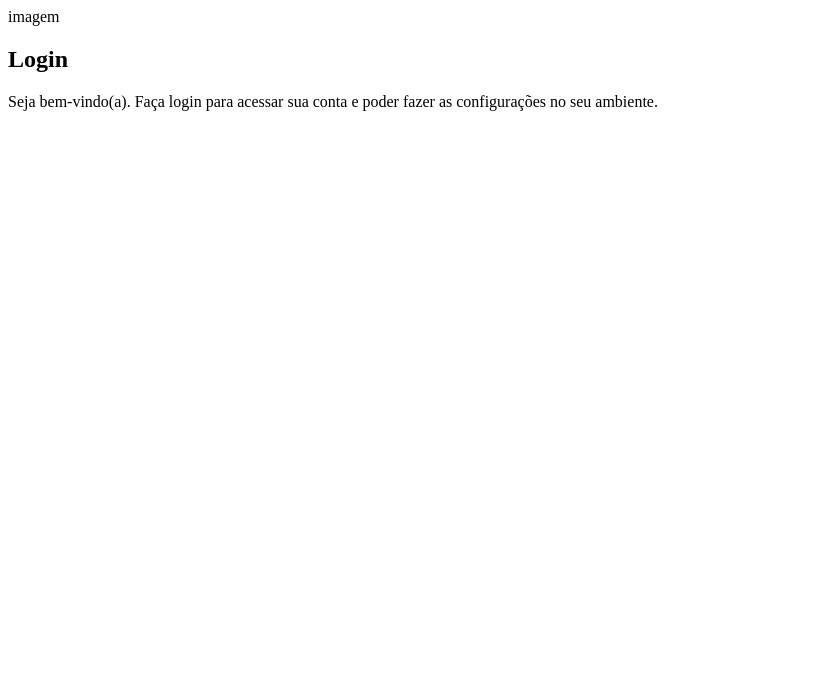
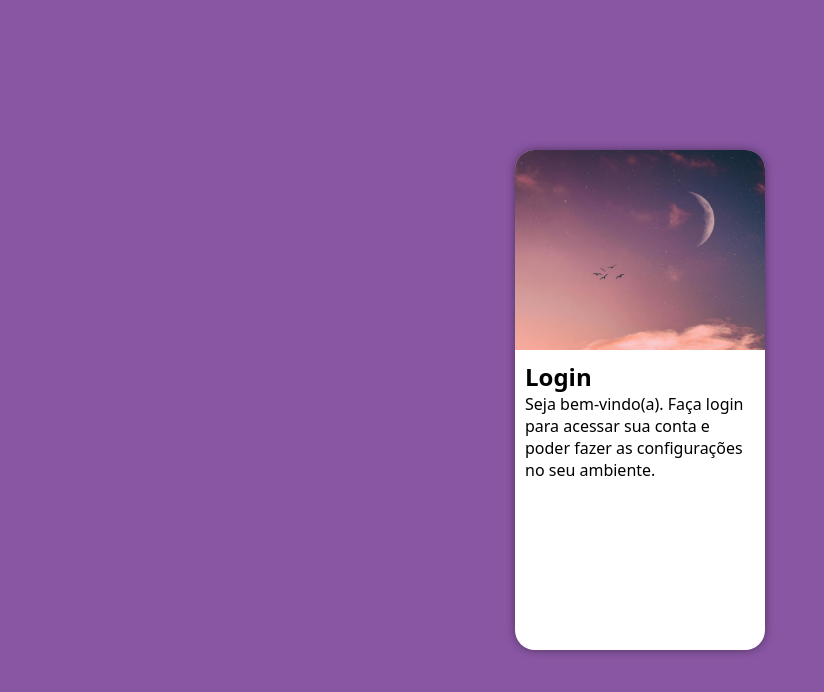
Before and after one commit to Pedrohenriquezuza/Projeto-Login, a plain HTML site: page index.html in a window 1280 px wide. Shown: the whole page, without its empty margins (0-824 px from the left). Drawn offline with Linux system fonts and the light colour scheme.

Commit message:
atualizei os estilos do form

```diff
--- a/estilos/style.css
+++ b/estilos/style.css
@@ -3,4 +3,49 @@
 *{
     --color01: #6064A6;
     --color02: #8956A3;
+    --color03: #ffff;
+    --color04: #000000;
+
+    font-family: system-ui, -apple-system, BlinkMacSystemFont, 'Segoe UI', Roboto, Oxygen, Ubuntu, Cantarell, 'Open Sans', 'Helvetica Neue', sans-serif;
+    padding: 0;
+    margin: 0;
+    box-sizing: border-box;
 }
+
+body, html{
+    background-color: var(--color02);
+    height: 100vh;
+    width: 100vw;
+}
+
+main{
+    position: relative;
+    height: 100vh;
+    width: 100vw;
+}
+
+section#login{
+    position: absolute;
+    top: 50%;
+    left: 50%;
+    transform: translate(-50%, -50%);
+    overflow: hidden;
+    box-shadow: 0px 0px 10px rgba(0, 0, 0, 0.418);
+
+    background-color: white;
+    width: 250px;
+    height: 500px;
+    border-radius: 20px;
+}
+
+section#login div#imagem{
+    background: var(--color02) url(../imgs/pexels-lisa-fotios-1921336.jpg) no-repeat top center ;
+    background-size: cover;
+    height: 200px;
+    display: block;
+}
+
+section#login div#formulario{
+    display: block;
+    padding: 10px;
+}
--- a/index.html
+++ b/index.html
@@ -10,7 +10,7 @@
     <main>
         <section id="login">
             <div id="imagem">
-                imagem
+                <!--Aqui Vai ter Uma Imagem Através DO CSS-->
             </div>
 
             <div id="formulario">
```
